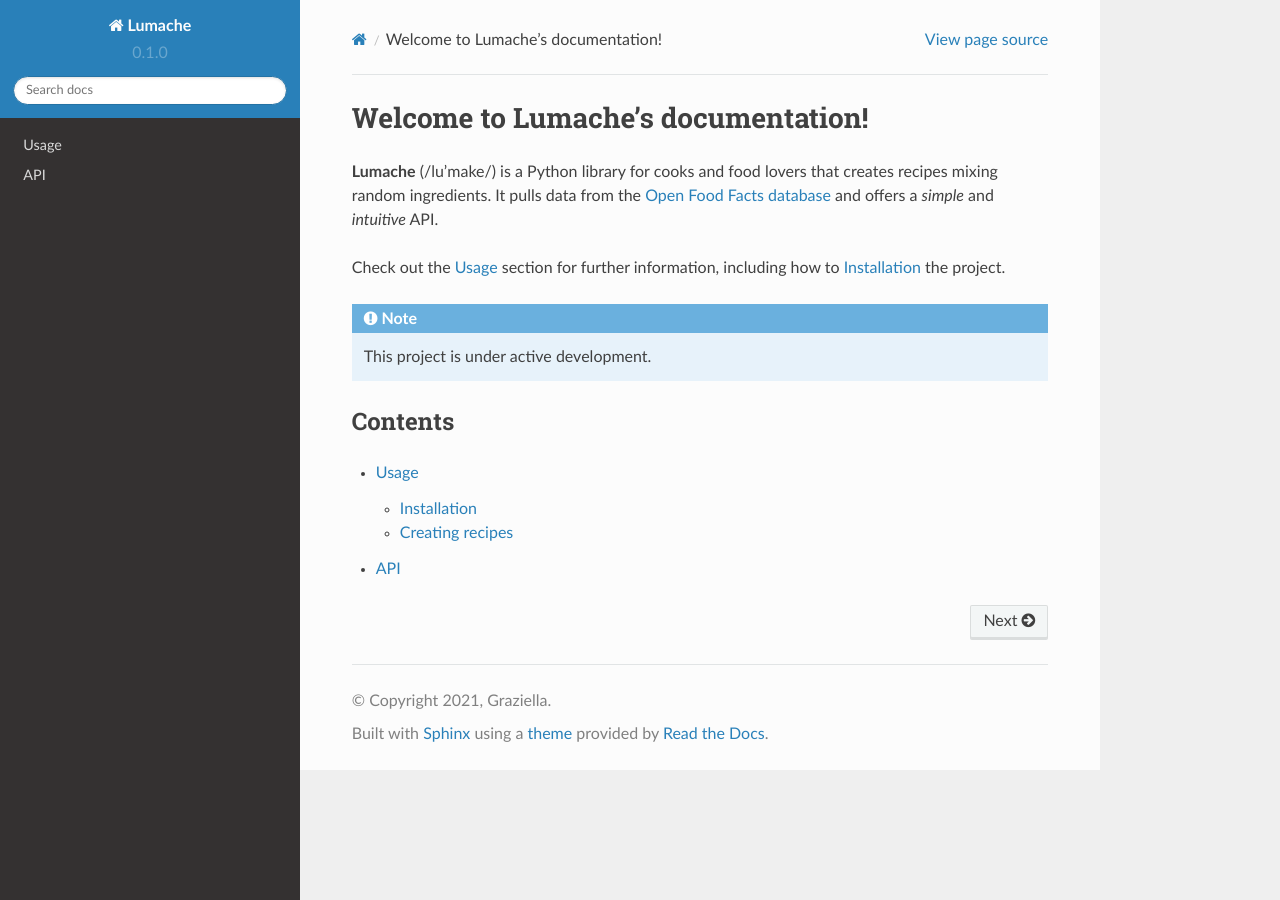
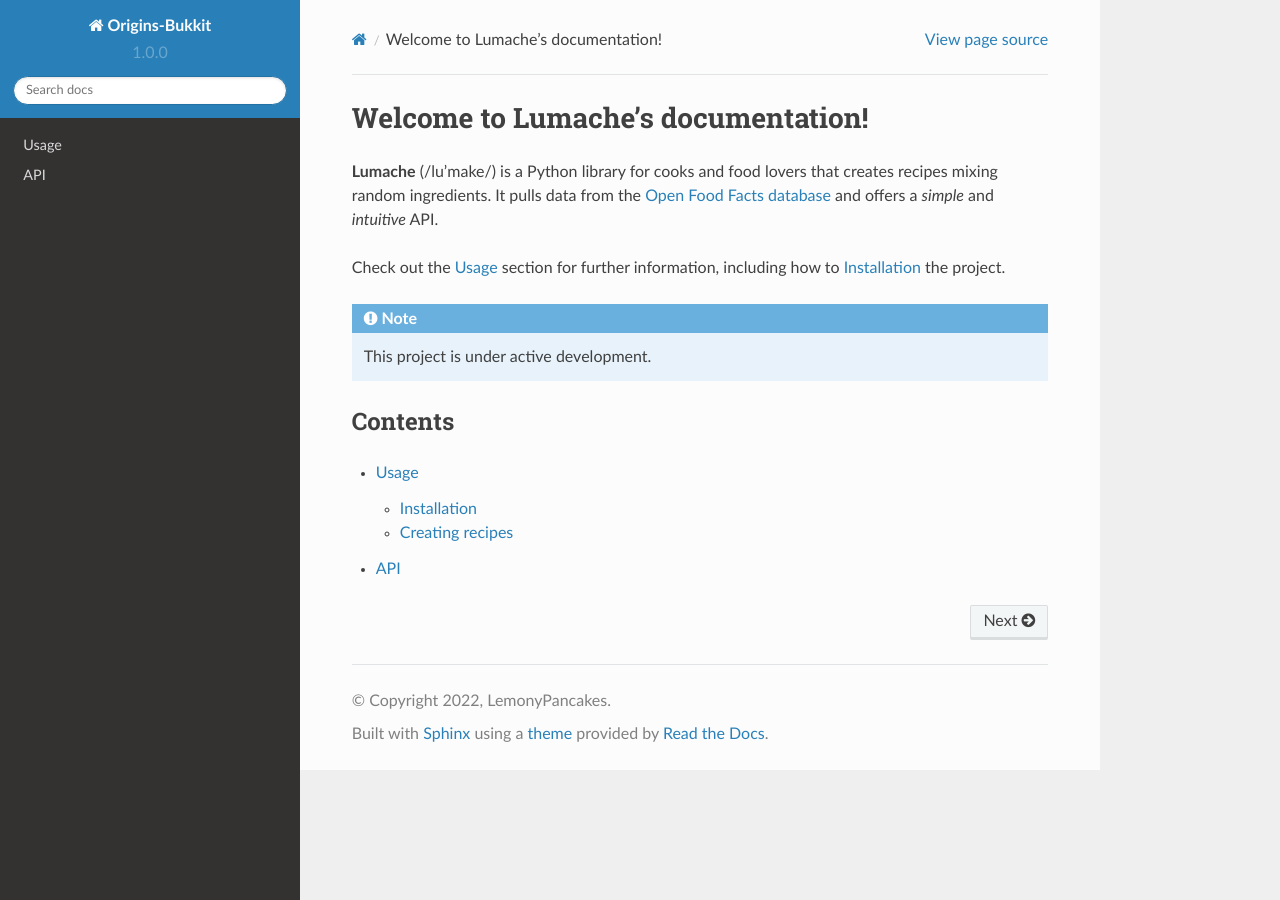
Before and after one commit to LemonyPancakes/origins-bukkit-docs, a Sphinx documentation site: the page built from docs/source/index.rst, in a window 1280 px wide. Built offline with Sphinx 7.4.7 and the Read the Docs theme 2.0.0, drawn with Linux system fonts in a browser that asks for light colours.

Commit message:
some changes

```diff
--- a/docs/source/conf.py
+++ b/docs/source/conf.py
@@ -2,12 +2,12 @@
 
 # -- Project information
 
-project = 'Lumache'
-copyright = '2021, Graziella'
-author = 'Graziella'
+project = 'Origins-Bukkit'
+copyright = '2022, LemonyPancakes'
+author = 'LemonyPancakes'
 
-release = '0.1'
-version = '0.1.0'
+release = '1.0.0'
+version = '1.0.0'
 
 # -- General configuration
 
@@ -17,6 +17,7 @@
     'sphinx.ext.autodoc',
     'sphinx.ext.autosummary',
     'sphinx.ext.intersphinx',
+    'myst_parser',
 ]
 
 intersphinx_mapping = {
```
Also changed, not shown: docs/source/generated/lumache.rst (added, +30 -0 lines).
